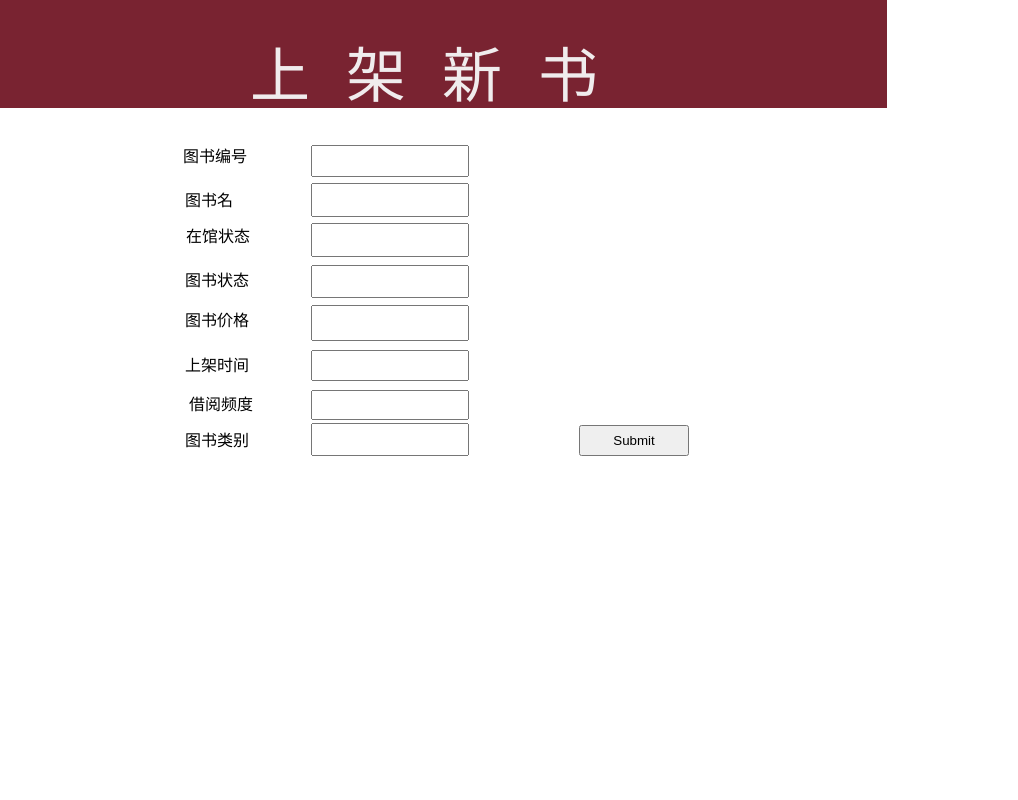
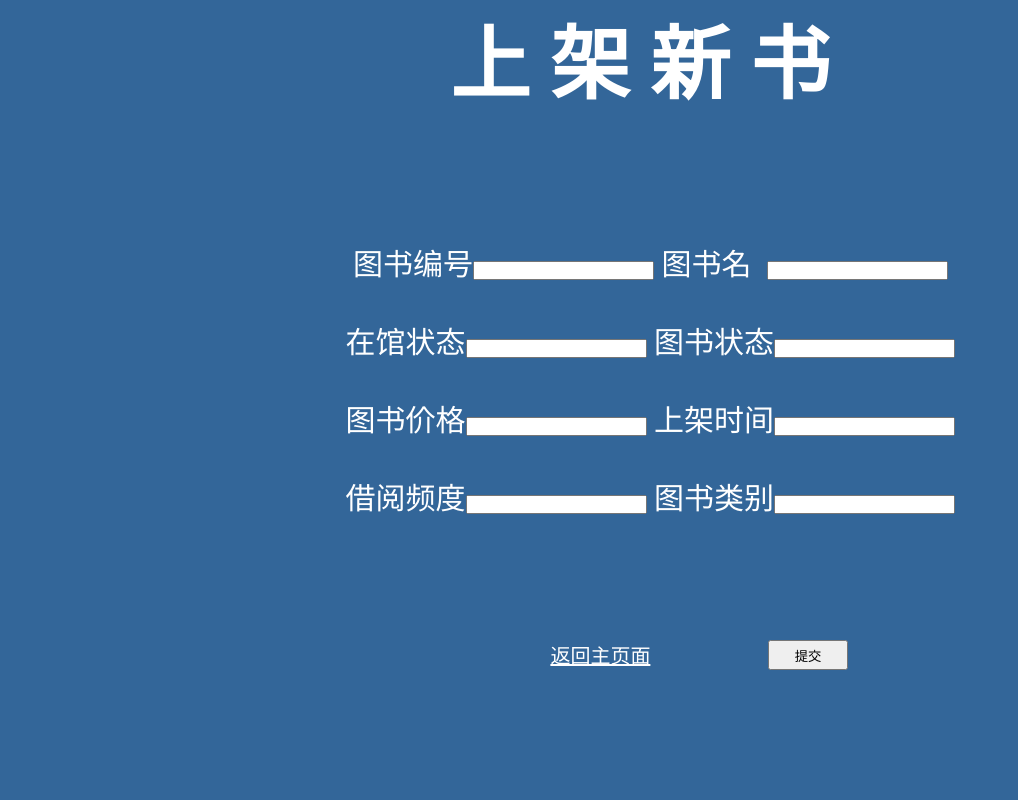
Before and after one commit to Chandler-Bang/library-organization, a PHP site: page /addnewbook.php in a window 1280 px wide. Shown: the whole page, without its empty margins (0-1018 px from the left). Run offline with PHP 8.4, Linux system fonts and the light colour scheme.

Commit message:
界面调整，代码整合、修复

```diff
--- a/addnewbook.php
+++ b/addnewbook.php
@@ -1,222 +1,99 @@
 <!DOCTYPE html>
-<html><head><meta name="GCD" content="YTk3ODQ3ZWZhN2I4NzZmMzBkNTEwYjJlb78b524241cf1f616a65bcfa8cc76fe4"/>
+<html lang="en">
+
+<head>
+
     <meta charset="utf-8">
-  <title>shangjia</title>
-  <meta name="generator" content="Google Web Designer 8.0.3.0603">
-  <style type="text/css" id="gwd-text-style">p {
-    margin: 0px;
-}
-h1 {
-    margin: 0px;
-}
-h2 {
-    margin: 0px;
-}
-h3 {
-    margin: 0px;
-}</style>
-  <style type="text/css">html,
-body {
+    <title>上架新书</title>
+
+    <style>
+
+        html,body
+        {
             width: 100%;
             height: 100%;
-    margin: 0px;
         }
-body {
-    background-color: transparent;
-    transform: matrix3d(1, 0, 0, 0, 0, 1, 0, 0, 0, 0, 1, 0, 0, 0, 0, 1);
-    -webkit-transform: matrix3d(1, 0, 0, 0, 0, 1, 0, 0, 0, 0, 1, 0, 0, 0, 0, 1);
-    -moz-transform: matrix3d(1, 0, 0, 0, 0, 1, 0, 0, 0, 0, 1, 0, 0, 0, 0, 1);
-    perspective: 1400px;
-    -webkit-perspective: 1400px;
-    -moz-perspective: 1400px;
-    transform-style: preserve-3d;
-    -webkit-transform-style: preserve-3d;
-    -moz-transform-style: preserve-3d;
+        * {
+            margin: 0;
+            padding: 0;
         }
-.gwd-div-1cwg {
-    position: absolute;
-    width: 887px;
-    height: 108px;
-    left: 0px;
-    top: 0px;
-    background-image: none;
-    background-color: rgb(121, 35, 49);
+
+        #divsize
+        {
+            width:100%;
+            height:100%;
+            background-color:#336699;
         }
-.gwd-p-1erh {
-    position: absolute;
-    width: 592px;
-    text-align: center;
-    height: 81px;
-    transform-origin: 324.5px 32.0943px 0px;
-    -webkit-transform-origin: 324.5px 32.0943px 0px;
-    -moz-transform-origin: 324.5px 32.0943px 0px;
-    left: 128px;
-    top: 27px;
+
+        #titledemo
+        {
+            color:white;
+            font-family:仿宋;
+            font-size:80px;
+            font-weight:bold;
+            text-align :center;
+            width:100%;
+            height:10%;
         }
-.gwd-span-69d4 {
-    color: rgb(240, 236, 237);
-    font-family: "Courier New";
-    font-size: 60px;
+
+        .content
+        {
+            text-align:center;
+            font-family:仿宋;
+            color:white;
+            font-size:30px;
+            text-align:center;
+            position:absolute;
+            top:30%;
+            left:27%;
         }
-.gwd-form-auxk {
-    position: absolute;
-    height: 70%;
-    top: 25%;
-    width: 80%;
-    left: 10%;
+
+        .span1
+        {
+            width:100px;
+            height:40px;
+            position:absolute;
+            top:80%;
+            left:43%;
         }
-.gwd-p-l5zy {
-    position: absolute;
-    left: 183px;
-    width: 88px;
-    top: 143px;
-    height: 25px;
-    transform-origin: 257.261px 24.197px 0px;
-    -webkit-transform-origin: 257.261px 24.197px 0px;
-    -moz-transform-origin: 257.261px 24.197px 0px;
+
+        .span2
+        {
+            width:100px;
+            height:40px;
+            position:absolute;
+            top:80%;
+            left:60%;
         }
-.gwd-p-1pea {
-    position: absolute;
-    width: 85px;
-    height: 24px;
-    left: 185px;
-    top: 187px;
-}
-.gwd-p-12tw {
-    position: absolute;
-    width: 85px;
-    height: 32px;
-    transform-origin: 257.261px 24.197px 0px;
-    -webkit-transform-origin: 257.261px 24.197px 0px;
-    -moz-transform-origin: 257.261px 24.197px 0px;
-    left: 186px;
-    top: 223px;
-}
-.gwd-p-1fup {
-    position: absolute;
-    width: 88px;
-    height: 26px;
-    left: 185px;
-    top: 267px;
-}
-.gwd-p-vsrf {
-    position: absolute;
-    width: 88px;
-    height: 30px;
-    left: 185px;
-    top: 307px;
-}
-.gwd-p-oqdz {
-    position: absolute;
-    width: 89px;
-    height: 27px;
-    left: 185px;
-    top: 352px;
-}
-.gwd-p-dgyj {
-    position: absolute;
-    left: 189px;
-    width: 86px;
-    transform-origin: 245.827px 13.3501px 0px;
-    -webkit-transform-origin: 245.827px 13.3501px 0px;
-    -moz-transform-origin: 245.827px 13.3501px 0px;
-    top: 391px;
-    height: 25px;
-}
-.gwd-p-1cm8 {
-    position: absolute;
-    width: 91px;
-    height: 25px;
-    left: 185px;
-    top: 427px;
-}
-.gwd-input-18u3 {
-    position: absolute;
-    height: 26px;
-    left: 311px;
-    top: 145px;
-    width: 150px;
-}
-.gwd-input-1v0k {
-    position: absolute;
-    height: 28px;
-    left: 311px;
-    width: 150px;
-    top: 183px;
-}
-.gwd-input-zhv6 {
-    position: absolute;
-    height: 28px;
-    left: 311px;
-    width: 150px;
-    top: 223px;
-}
-.gwd-input-uw6i {
-    position: absolute;
-    height: 27px;
-    width: 150px;
-    left: 311px;
-    top: 265px;
-}
-.gwd-input-1jqa {
-    position: absolute;
-    height: 30px;
-    width: 150px;
-    left: 311px;
-    top: 305px;
-}
-.gwd-input-qbcu {
-    position: absolute;
-    width: 150px;
-    left: 311px;
-    top: 350px;
-    height: 25px;
-}
-.gwd-input-6y4l {
-    position: absolute;
-    height: 24px;
-    width: 150px;
-    left: 311px;
-    top: 390px;
-}
-.gwd-input-1b0l {
-    position: absolute;
-    height: 27px;
-    width: 150px;
-    left: 311px;
-    top: 423px;
-}
-.gwd-input-15fv {
-    position: absolute;
-    height: 31px;
-    left: 579px;
-    top: 425px;
-    width: 110px;
-}</style>
+
+    </style>
 </head>
-<body class="htmlNoPages">
-  <div class="gwd-div-1cwg"></div>
-  <p class="gwd-p-1erh"><span class="gwd-span-69d4">上 架 新 书</span><br>
 
-  </p>
-  <form class="gwd-form-auxk"></form>
-  <p class="gwd-p-l5zy">图书编号</p>
-  <p class="gwd-p-1pea">图书名</p>
-  <p class="gwd-p-12tw">在馆状态</p>
-  <p class="gwd-p-1fup">图书状态</p>
-  <p class="gwd-p-vsrf">图书价格</p>
-  <p class="gwd-p-oqdz">上架时间</p>
-  <p class="gwd-p-dgyj">借阅频度</p>
-  <p class="gwd-p-1cm8">图书类别</p>
-  <input class="gwd-input-18u3" type="text" name="bookid">
-  <input class="gwd-input-1v0k" type="text" name="bookname">
-  <input class="gwd-input-zhv6" type="text" name="inlib">
-  <input class="gwd-input-uw6i" type="text" name="status">
-  <input class="gwd-input-1jqa" type="text" name="price">
-  <input class="gwd-input-qbcu" type="text" name="time">
-  <input class="gwd-input-6y4l" type="text" name="frequency">
-  <input class="gwd-input-1b0l" type="text" name="category">
-  <input class="gwd-input-15fv" type="submit">
+
+<body >
+
+
+<div id="divsize">
+
+    <div id="titledemo">上 架 新 书</div>
+
+    <form method="post" action="newbk.php">
+
+        <div class="content">
+            图书编号<input  type="text" name="bookid">
+            图书名&nbsp;&nbsp;<input  type="text" name="bookname"> <br/><br/>
+            在馆状态<input  type="text" name="inlib">
+            图书状态<input  type="text" name="status"><br/><br/>
+            图书价格<input  type="text" name="price">
+            上架时间<input  type="text" name="time"><br/><br/>
+            借阅频度<input  type="text" name="frequency">
+            图书类别<input  type="text" name="category">
+        </div>
+
+        <span class="span1"><a href="allfunction.html" style="color:white;font-size:20px;">返回主页面</a></span>
+        <span class="span2"><input  type="submit" value="提交" style="width:80px;height:30px"></span>
+
+    </form>
+</div>
 </body>
-
 </html>
--- a/adminInsert.php
+++ b/adminInsert.php
@@ -10,7 +10,7 @@ if (mysqli_connect_errno($mysqli)) {
 $demand = "INSERT INTO admin values('$admin','$paswrd')";
 $res=mysqli_query($mysqli,$demand);
 if ($res) {
-    echo "Insert sucessfully!<br/>";
+    echo "Insert successfully!<br/>";
 } else {
     echo "Insert failed!<br/>";
 }
--- a/bkloss.php
+++ b/bkloss.php
@@ -76,7 +76,7 @@ height:20px;
   <form method="post" action="loss.php">
 
    <div class="content">
-   流水号&nbsp;&nbsp;&nbsp;<input  type="text" name="number"><br/><br/>
+   图书编号&nbsp;<input  type="text" name="number"><br/><br/>
    损失类型
             <select name="type">
 			<option value="damage">破损</option>
--- a/bookBorrow.php
+++ b/bookBorrow.php
@@ -1,7 +1,7 @@
 <?php
 $readerNo=$_REQUEST['readerNo'];
 $bookNo=$_REQUEST['bookNo'];
-date_default_timezone_set(PRC);//设置为北京时间
+date_default_timezone_set(Asia);//设置为北京时间
 $borrowDate=date("Y-m-d");//自动获取时间(年月日)
 
 $mysqli = mysqli_connect("localhost", "root", "", "library");
--- a/bookInsert.php
+++ b/bookInsert.php
@@ -17,7 +17,7 @@ if (mysqli_connect_errno()) {
 $demand = "INSERT INTO book values('$bookNo','$bookName','$importDate','$inLibStatus','$bookStatus',$bookPrice,$frequ,'$category')";
 $res=mysqli_query($mysqli,$demand);
 if ($res) {
-    echo "Insert sucessfully!<br/>";
+    echo "Insert successfully!<br/>";
 } else {
     echo "Insert failed!<br/>";
 }
--- a/bookReturn.php
+++ b/bookReturn.php
@@ -2,7 +2,7 @@
 $serialNum=$_REQUEST['serialNumber'];
 $readerNo=$_REQUEST['readerNo'];
 $bookNo=$_REQUEST['bookNo'];
-date_default_timezone_set(PRC);//设置为北京时间
+date_default_timezone_set(Asia);//设置为北京时间
 $returnDate=date("Y-m-d");//自动获取时间(年月日)
 
 $mysqli = mysqli_connect("localhost", "root", "", "library");
--- a/init.sql
+++ b/init.sql
@@ -30,7 +30,7 @@ CREATE TABLE reader
 -- 借阅信息
 CREATE TABLE borrowBook
 (
-    serialNumber unsigned int primary key AUTO_INCREMENT,
+    serialNumber int primary key AUTO_INCREMENT,
     readerNo varchar(10) not null,
     bookNo varchar(10) not null unique,
     borrowDate date not null,
@@ -41,7 +41,7 @@ CREATE TABLE borrowBook
 -- 归还信息
 CREATE TABLE returnBook
 (
-    serialNumber unsigned int primary key,
+    serialNumber int primary key,
     readerNo varchar(10) not null,
     bookNo varchar(10) not null,
     returnDate date not null,
@@ -53,7 +53,7 @@ CREATE TABLE returnBook
 -- 罚款信息
 CREATE TABLE fine
 (
-    serialNumber unsigned int primary key,
+    serialNumber int primary key,
     readerNo varchar(10) not null,
     bookNo varchar(10) not null,
     fine float(2) check (fine>=0),
--- a/login.php
+++ b/login.php
@@ -100,5 +100,3 @@
         margin: 12px 0;
     }
 </style>
-
-<?php
--- a/loss.php
+++ b/loss.php
@@ -1,7 +1,7 @@
 <?php
 $bookNo=$_REQUEST['bookNo'];
 $lossResult=$_REQUEST['lossResult'];
-date_default_timezone_set(PRC);//设置为北京时间
+date_default_timezone_set(Asia);//设置为北京时间
 $recordDate=date("Y-m-d");//自动获取时间(年月日)
 
 $mysqli = mysqli_connect("localhost", "root", "", "library");
--- a/readerInsert.php
+++ b/readerInsert.php
@@ -2,7 +2,7 @@
 $readerNo=$_REQUEST['readerNo'];
 $readerName=$_REQUEST['readerName'];
 $mysqli = mysqli_connect("localhost", "root", "", "library");
-if (mysqli_connect_errno($mysqli)) {
+if (mysqli_connect_errno()) {
     die("Failed to connect to MySQL: (" . mysqli_connect_errno() . ") " . mysqli_connect_error());
 } else
     echo 'successful to connect to MySQL!<br/>';
--- a/readerins.php
+++ b/readerins.php
@@ -62,7 +62,7 @@ text-align:center;
 
   <div class="titledemo">登记新读者</div>
 
-  <form method="post" action="newreader.php">
+  <form method="post" action="readerInsert.php">
 
    <div class="content">
    读者号&nbsp;&nbsp;&nbsp;&nbsp;<input  type="text" name="id"><br/><br/>
@@ -70,7 +70,7 @@ text-align:center;
    </div>
 
   <div class="span1"><br/><input  type="submit" value="提交" style="width:80px;height:30px"></div>
-  <div class="span1"><br/><a href="allfunction.html" style="color:white;font-size:20px;">返回主页面</a></div>
+  <div class="span1"><br/><a href="main.php" style="color:white;font-size:20px;">返回主页面</a></div>
 
 
   </form>
--- a/validate.php
+++ b/validate.php
@@ -2,7 +2,7 @@
 $admin = $_REQUEST['adminname'];
 $password = $_REQUEST['password'];
 $mysqli = mysqli_connect("localhost", "root", "", "library");
-if (mysqli_connect_errno($mysqli)) {
+if (mysqli_connect_errno()) {
     die("Failed to connect to MySQL: (" . mysqli_connect_errno() . ") " . mysqli_connect_error());
 } else
     echo 'successful to connect to MySQL!<br/>';
@@ -11,7 +11,7 @@ $res = mysqli_query($mysqli, $demand);
 $power = mysqli_fetch_object($res);
 echo "$power->password";
 if ($power->password == $password) {
-    header('location:index.php');
+    header('location:main.php');
 } else header('location:login.php');
 mysqli_free_result($res);
 mysqli_close($mysqli);
```
Also changed, not shown: Rborr_historyS.php (+3 -4 lines), borrowpage.php (+10 -8 lines), index.php (+85 -65 lines), returnpage.php (+9 -10 lines), xiugaiaddbook.php (deleted, +0 -99 lines), main.php (renamed from allfunction.php). Lines whose indentation alone changed are shown as unchanged.
